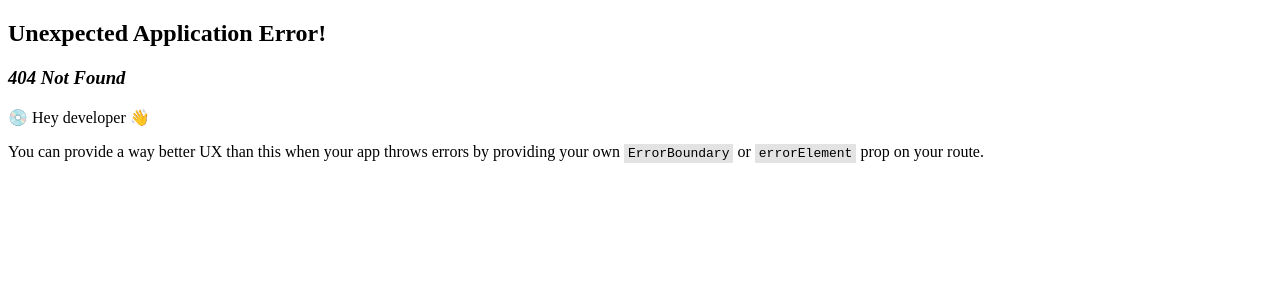
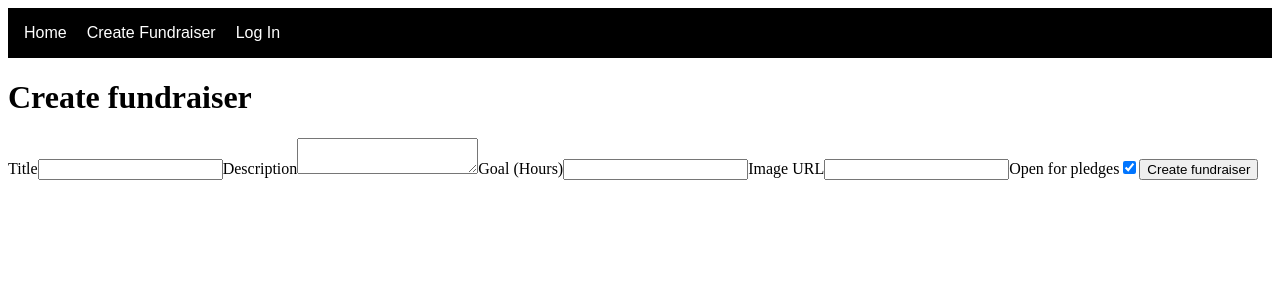
Before and after one commit to CarolynWilkinson94/crowdfunding_frontend, a React (Vite) app: page /create in a window 1280 px wide. Before the commit this address had no page. Shown: the top 300 px of the page. Built offline with nearby package versions, Linux system fonts and the light colour scheme.

Commit message:
Made create new user and create new fundraiser functionality

```diff
--- a/src/api/post-fundraiser.js
+++ b/src/api/post-fundraiser.js
@@ -1,4 +1,4 @@
-async function postFundraiser(title, owner, description, image, target, is_open, date) {
+async function postFundraiser(title, owner, description, image, goal, is_open, date) {
     const url = `${import.meta.env.VITE_API_URL}/fundraisers/`;
     const token = window.localStorage.getItem("token");
 
--- a/src/api/post-user.js
+++ b/src/api/post-user.js
@@ -1,4 +1,4 @@
-async function postUser(username, password, firstName, lastName, email) {
+async function postUser(username, password, email) {
     const url = `${import.meta.env.VITE_API_URL}/users/`;
     const response = await fetch(url, {
         method: "POST",
@@ -8,8 +8,8 @@ async function postUser(username, password, firstName, lastName, email) {
         body: JSON.stringify({
             "username": username,
             "password": password,
-            "firstName": firstName,
-            "lastName": lastName,
+            // "firstName": firstName,
+            // "lastName": lastName,
             "email": email
         }),
     });
--- /dev/null
+++ b/src/components/AuthProvider.jsx
@@ -0,0 +1,14 @@
+import { createContext, useState } from "react";
+
+export const AuthContext = createContext();
+export const AuthProvider = (props) => {
+    const [auth, setAuth] = useState({
+        token: window.localStorage.getItem("token"),
+    });
+
+return (
+    <AuthContext.Provider value={{ auth, setAuth }}>
+        {props.children}
+    </AuthContext.Provider>
+    );
+};
--- a/src/components/LoginForm.jsx
+++ b/src/components/LoginForm.jsx
@@ -1,9 +1,12 @@
 import { useState } from "react";
 import { useNavigate } from "react-router-dom";
-import postLogin from "../api/post-login";
+import postLogin from "../api/post-login.js";
+import { useAuth } from "../hooks/use-auth.js";
 
 function LoginForm() {
     const navigate = useNavigate();
+    const {auth, setAuth} = useAuth();
+
     const [credentials, setCredentials] = useState({
         username: "",
         passowrd: "",
@@ -25,6 +28,9 @@ function LoginForm() {
                 credentials.password
             ).then((response) => {
                 window.localStorage.setItem("token", response.token);
+                setAuth({
+                    token: response.token,
+                });
                 navigate('/');
             });
         }
--- a/src/components/NavBar.jsx
+++ b/src/components/NavBar.jsx
@@ -1,12 +1,28 @@
 import { Link, Outlet} from "react-router-dom";
+import { useAuth } from "../hooks/use-auth.js";
 import "./NavBar.css";
 
 function NavBar() {
+    const {auth, setAuth} = useAuth();
+
+    const handleLogout = () => {
+        window.localStorage.removeItem("token");
+        setAuth({ token: null });
+    };
+
     return (
         <div>
             <nav>
                 <Link to="/">Home</Link>
+                <Link to="create">Create Fundraiser</Link>
+                {auth.token ? (
+                    <Link to="/" onClick={handleLogout}>
+                        Logout
+                    </Link>
+                ) : (
                 <Link to="/login">Log In</Link>
+
+                )}
             </nav>
             <Outlet />
         </div>
--- /dev/null
+++ b/src/hooks/use-auth.js
@@ -0,0 +1,7 @@
+import { useContext } from "react";
+
+import { AuthContext } from "../components/AuthProvider";
+
+export const useAuth = () => {
+    return useContext(AuthContext);
+};
--- a/src/pages/CreateFundraiserPage.jsx
+++ b/src/pages/CreateFundraiserPage.jsx
@@ -1,3 +1,82 @@
 import { useState } from "react";
 import postFundraiser from "../api/post-fundraiser";
 import { useNavigate } from "react-router-dom";
+
+export default function CreateFundraiserPage() {
+    const navigate = useNavigate();
+    const [form, setForm] = useState({
+        title: "",
+        description: "",
+        goal: "",
+        image: "",
+        is_open: true
+    });
+    const [loading, setLoading] = useState(false);
+    const [error, setError] = useState("");
+
+    function onChange(e) {
+        const { name, value, type, checked } = e.target;
+        setForm(prev => ({ ...prev, [name]: type === "checkbox" ? checked : value }));
+    }
+
+    async function onSubmit(e) {
+        e.preventDefault();
+        setError("");
+        if (!form.title.trim()) return setError("Title is required");
+        if (!form.description.trim()) return setError("Description is required.");
+        const goal = Number(form.goal);
+        if (!goal || goal <= 0) return setError("Goal must be a positive number.");
+
+        setLoading(true);
+        try {
+            const created = await postFundraiser(
+                form.title,
+                null,
+                form.description,
+                form.image,
+                form.goal,
+                form.is_open,
+                null
+            );
+            navigate(`/fundraiser/${created.id}`);
+
+        } catch (err) {
+            setError(err.info?.message ?? err.message ?? "Failed to create fundraiser.");
+        } finally {
+            setLoading(false);
+        }
+    }
+
+    return (
+    <main>
+      <h1>Create fundraiser</h1>
+      {error && <div role="alert">{String(error)}</div>}
+      <form onSubmit={onSubmit}>
+        <label>
+          Title
+          <input name="title" value={form.title} onChange={onChange} required />
+        </label>
+        <label>
+          Description
+          <textarea name="description" value={form.description} onChange={onChange} required />
+        </label>
+        <label>
+          Goal (Hours)
+          <input name="goal" type="number" value={form.goal} onChange={onChange} required />
+        </label>
+        <label>
+          Image URL
+          <input name="image" value={form.image} onChange={onChange} maxLength={500}/>
+        </label>
+        <label>
+          Open for pledges
+          <input name="is_open" type="checkbox" checked={form.is_open} onChange={onChange} />
+        </label>
+        <button type="submit" disabled={loading}>
+          {loading ? "Creating…" : "Create fundraiser"}
+        </button>
+      </form>
+    </main>
+  );
+
+}
--- a/src/pages/SignUpPage.jsx
+++ b/src/pages/SignUpPage.jsx
@@ -6,11 +6,11 @@ function SignUpPage() {
     const navigate = useNavigate();
     const [form, setForm] = useState ({
         username: "",
-        firstName: "",
-        lastName: "",
+        // firstName: "",
+        // lastName: "",
         email: "",
         password: "",
-        confirmPassword: "",
+        // confirmPassword: "",
 
     });
     const [loading, setLoading] = useState(false);
@@ -22,9 +22,9 @@ function SignUpPage() {
 
     function validate() {
         if (!form.username.trim()) return "Please enter a username.";
-        if (!form.email.match(/^\S+@\S+\.S+$/)) return "Please enter a valid email.";
+        if (!form.email.match(/^\S+@\S+\.\S+$/)) return "Please enter a valid email.";
         if (form.password.length < 8) return "Password must be at least 8 characters.";
-        if (form.password !== form.confirmPassword) return "Passwords do not match.";
+        // if (form.password !== form.confirmPassword) return "Passwords do not match.";
         return null;
     }
 
@@ -38,11 +38,11 @@ function SignUpPage() {
         }
         setLoading(true);
         try{
-            const data = await postUser({
-                username: form.username,
-                email: form.email,
-                password: form.password
-            });
+            const data = await postUser(
+                form.username,
+                form.password,
+                form.email,
+            );
             navigate("/");
         } catch (err) {
             setError(err.info?.message ?? err.message ?? "Signup failed");
@@ -61,7 +61,7 @@ function SignUpPage() {
                     <label htmlFor="username">Username</label>
                     <input id="username" name="username" type="text" required value={form.username} onChange={onChange}/>
                 </div>
-
+{/*
                 <div>
                     <label htmlFor="firstName">First Name</label>
                     <input id="firstName" name="firstName" type="text" required value={form.firstName} onChange={onChange}/>
@@ -70,7 +70,7 @@ function SignUpPage() {
                 <div>
                     <label htmlFor="lastName">Last Name</label>
                     <input id="lastName" name="lastName" type="text" required value={form.lastName} onChange={onChange} />
-                </div>
+                </div> */}
 
                 <div>
                     <label htmlFor="email">Email</label>
@@ -82,11 +82,11 @@ function SignUpPage() {
                     <input id="password" name="password" type="password" required minLength="8" value={form.password} onChange={onChange}/>
                 </div>
 
-                <div>
+                {/* <div>
                     <label htmlFor="confirmPassword">Confirm Password</label>
                     <input id="confirmPassword" name="confirmPassword" type="password" required minLength="8" value={form.confirmPassword} onChange={onChange}/>
 
-                </div>
+                </div> */}
 
                 {error && (
                     <div id="signup-error" role="alert" aria-live="polite" style={{ color: "crimson" }}>
```
Also changed, not shown: src/main.jsx (+7 -2 lines).
